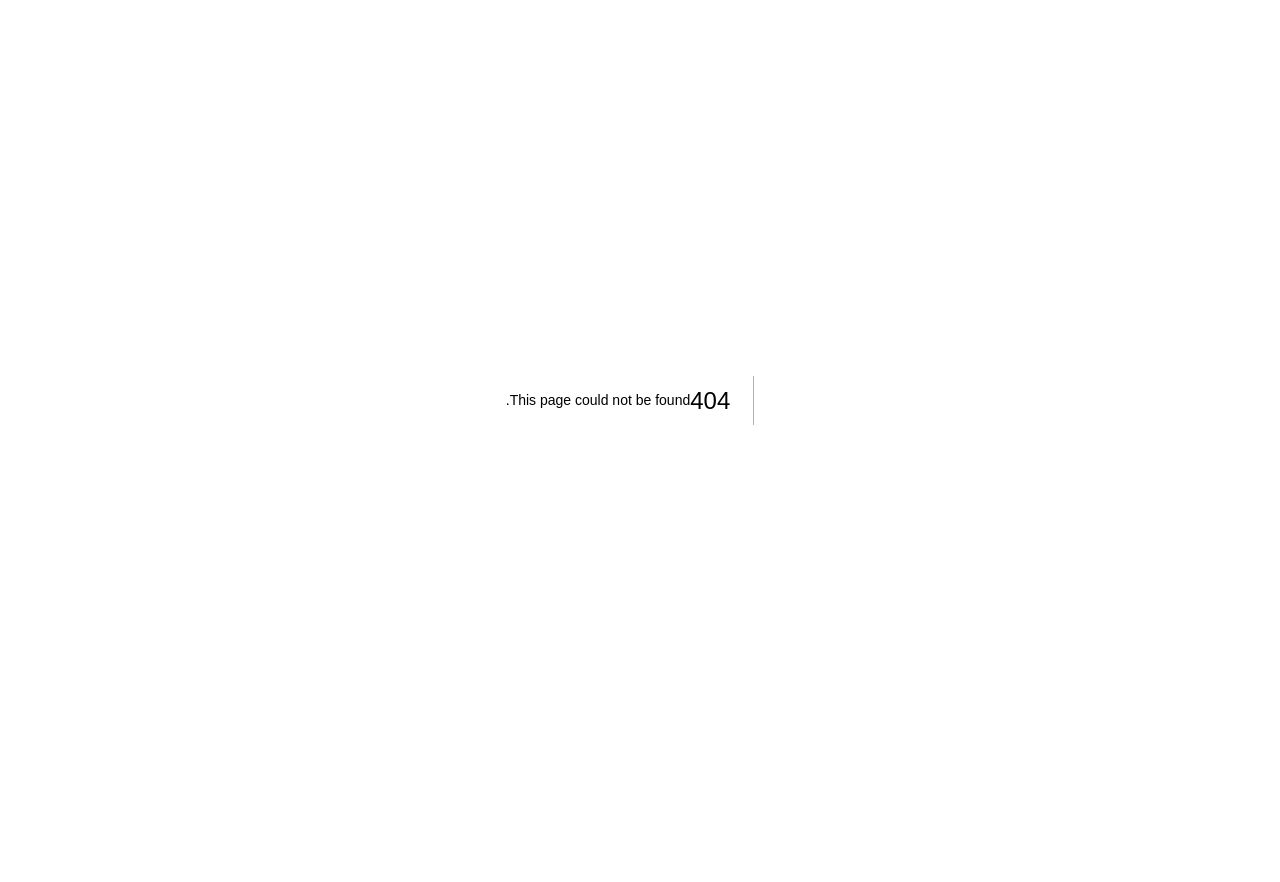
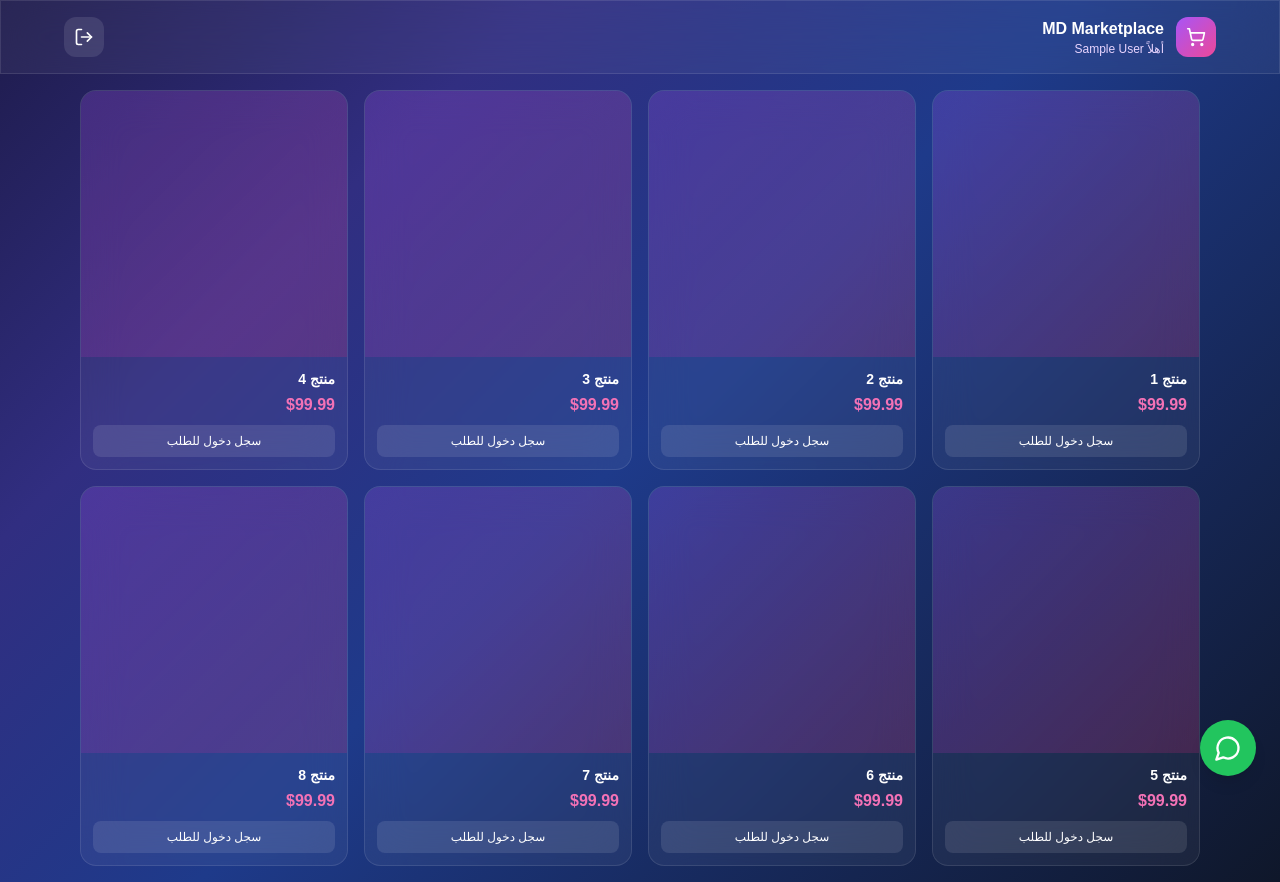
Before and after one commit to mjahto18-ui/MD-Marketplace, a Next.js app: page /shop in a window 1280 px wide. Before the commit this address had no page. Before the commit the page ends 800 px from the top, so only its background shows below. Built offline with nearby package versions, Linux system fonts and the light colour scheme; sample sign-in values are in the browser's storage.

Commit message:
Create page.jsx

```diff
--- /dev/null
+++ b/app/shop/page.jsx
@@ -0,0 +1,102 @@
+"use client";
+import { useEffect, useState } from "react";
+import { ShoppingCart, User, LogOut, Package, Clock, MessageCircle } from "lucide-react";
+
+export default function ShopPage() {
+  const [user, setUser] = useState(null);
+  const [isGuest, setIsGuest] = useState(false);
+
+  useEffect(() => {
+    const userData = localStorage.getItem('md_user');
+    const guestData = localStorage.getItem('md_guest');
+    if (userData) setUser(JSON.parse(userData));
+    else if (guestData) setIsGuest(true);
+    else window.location.href = '/login';
+  }, []);
+
+  const handleLogout = () => {
+    localStorage.removeItem('md_user');
+    localStorage.removeItem('md_guest');
+    window.location.href = '/login';
+  };
+
+  return (
+    <div className="min-h-screen gradient-bg">
+      {/* الهيدر */}
+      <div className="glass border-b border-white/10 p-4">
+        <div className="max-w-6xl mx-auto flex items-center justify-between">
+          <div className="flex items-center gap-3">
+            <div className="w-10 h-10 bg-gradient-to-br from-purple-500 to-pink-500 rounded-xl flex items-center justify-center">
+              <ShoppingCart className="w-5 h-5 text-white" />
+            </div>
+            <div>
+              <h1 className="text-white font-bold">MD Marketplace</h1>
+              <p className="text-purple-200 text-xs">
+                {user? `أهلاً ${user.name}` : 'تصفح كزائر'}
+              </p>
+            </div>
+          </div>
+
+          <div className="flex items-center gap-3">
+            {user && user.status === 'Active' && (
+              <button className="relative w-10 h-10 bg-white/10 rounded-xl flex items-center justify-center hover:bg-white/20">
+                <ShoppingCart className="w-5 h-5 text-white" />
+                <span className="absolute -top-1 -right-1 w-5 h-5 bg-pink-500 rounded-full text-xs text-white flex items-center justify-center">0</span>
+              </button>
+            )}
+            <button onClick={handleLogout} className="w-10 h-10 bg-white/10 rounded-xl flex items-center justify-center hover:bg-white/20">
+              <LogOut className="w-5 h-5 text-white" />
+            </button>
+          </div>
+        </div>
+      </div>
+
+      {/* المحتوى */}
+      <div className="max-w-6xl mx-auto p-4">
+        {user && user.status === 'Pending' && (
+          <div className="glass rounded-2xl p-6 mb-6 text-center">
+            <Clock className="w-12 h-12 text-yellow-400 mx-auto mb-3" />
+            <h3 className="text-white font-bold text-lg mb-2">حسابك قيد المراجعة</h3>
+            <p className="text-purple-200 text-sm">سيتم تفعيل حسابك قريباً. حالياً يمكنك التصفح فقط</p>
+          </div>
+        )}
+
+        {isGuest && (
+          <div className="glass rounded-2xl p-4 mb-6 flex items-center justify-between">
+            <p className="text-white">عم تتصفح كزائر. سجل دخولك لتتمكن من الطلب</p>
+            <button onClick={() => window.location.href = '/login'} className="bg-gradient-to-r from-pink-500 to-purple-600 px-4 py-2 rounded-xl text-white text-sm font-semibold">
+              تسجيل دخول
+            </button>
+          </div>
+        )}
+
+        {/* المنتجات - للكل */}
+        <div className="grid grid-cols-2 md:grid-cols-4 gap-4">
+          {[1,2,3,4,5,6,7,8].map(i => (
+            <div key={i} className="glass rounded-2xl overflow-hidden">
+              <div className="aspect-square bg-gradient-to-br from-purple-600/20 to-pink-600/20"></div>
+              <div className="p-3">
+                <h3 className="text-white font-semibold text-sm mb-1">منتج {i}</h3>
+                <p className="text-pink-400 font-bold mb-2">$99.99</p>
+                {user && user.status === 'Active'? (
+                  <button className="w-full bg-gradient-to-r from-pink-500 to-purple-600 text-white text-xs py-2 rounded-lg">
+                    أضف للسلة
+                  </button>
+                ) : (
+                  <button onClick={() => window.location.href = '/login'} className="w-full bg-white/10 text-white text-xs py-2 rounded-lg">
+                    سجل دخول للطلب
+                  </button>
+                )}
+              </div>
+            </div>
+          ))}
+        </div>
+      </div>
+
+      {/* زر واتساب ثابت */}
+      <button onClick={() => window.open('https://wa.me/961XXXXXXXX')} className="fixed bottom-6 right-6 w-14 h-14 bg-green-500 rounded-full flex items-center justify-center shadow-lg hover:scale-110 transition-all">
+        <MessageCircle className="w-7 h-7 text-white" />
+      </button>
+    </div>
+  );
+}
```
